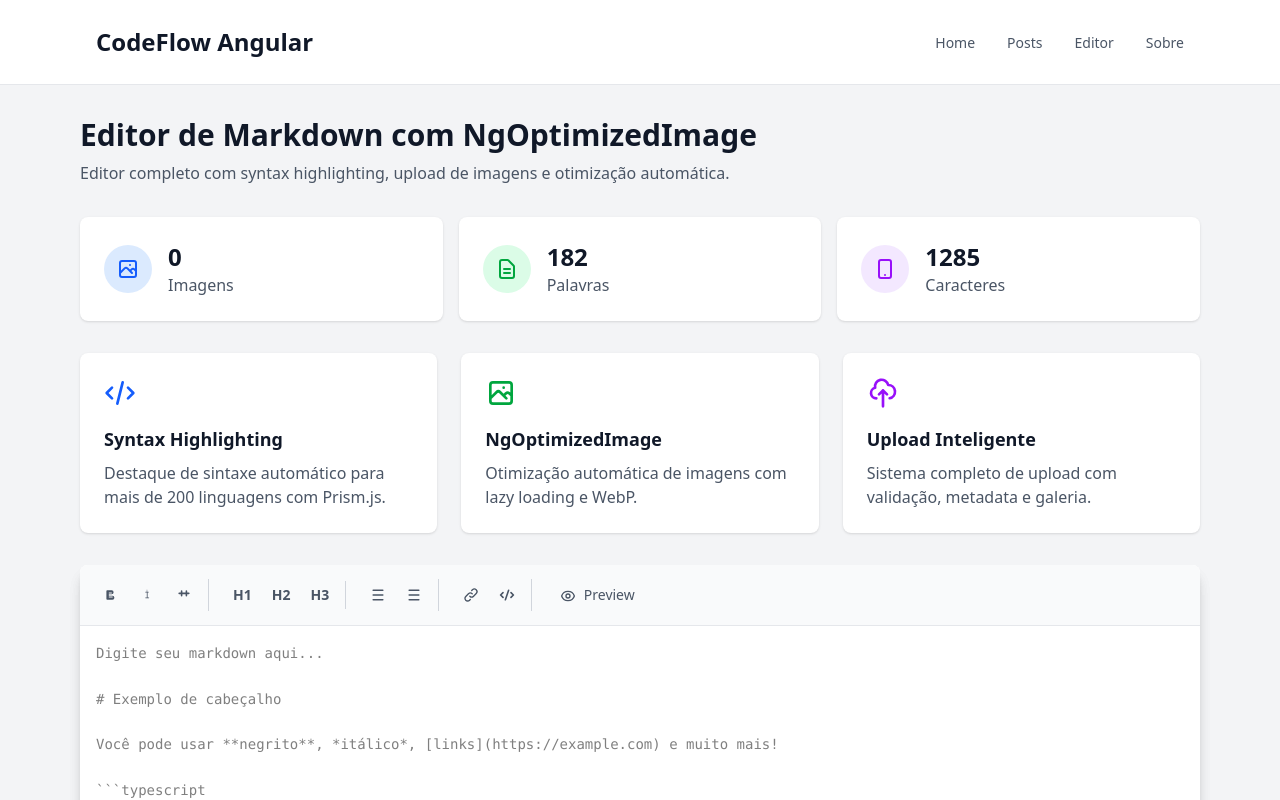
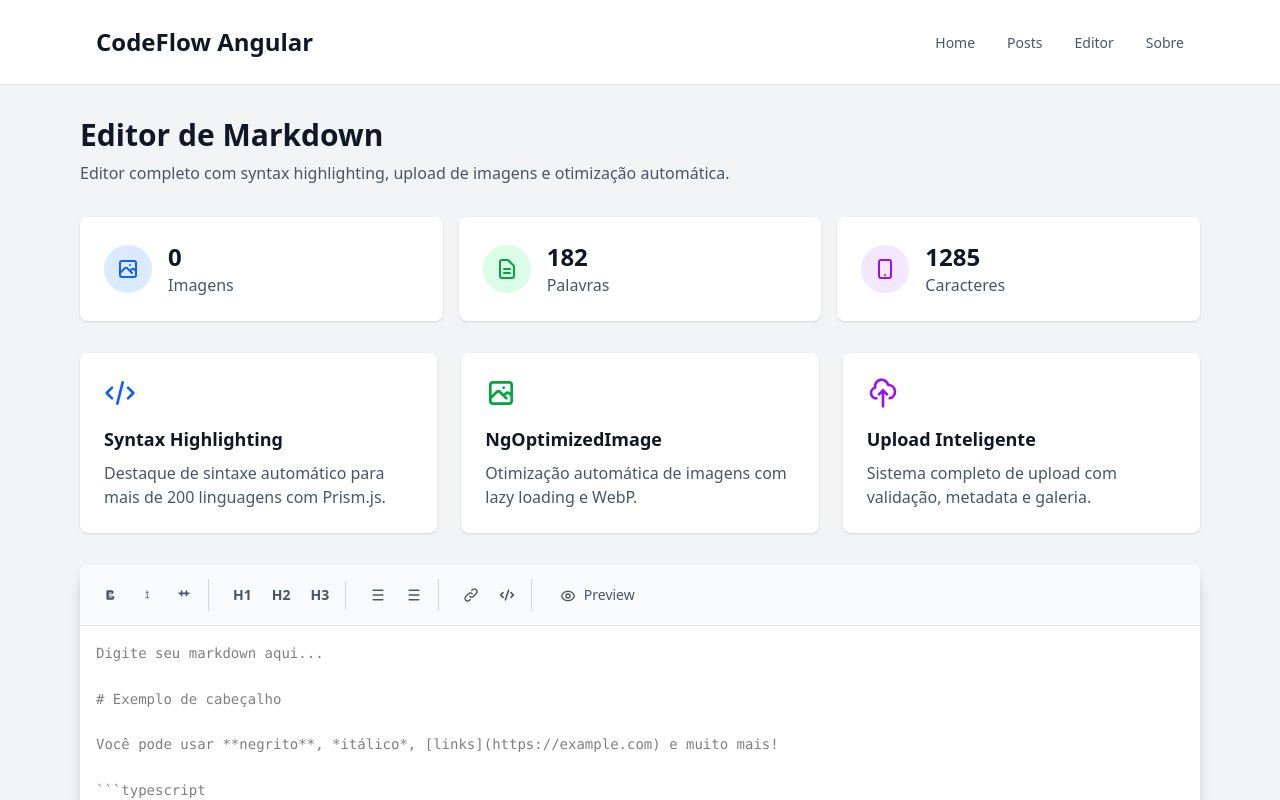
Before and after one commit to branzan-pablo/CodeFlow-, an Angular app: page /editor in a window 1280 px wide. Shown: the top 800 px of the page. Built offline with nearby package versions, Linux system fonts and the light colour scheme.

Commit message:
docs: simplify editor demo page title
Remove specific "NgOptimizedImage" mention from title to keep
description more general and focused on core functionality

```diff
--- a/src/app/pages/editor-demo/editor-demo.component.ts
+++ b/src/app/pages/editor-demo/editor-demo.component.ts
@@ -11,7 +11,7 @@ import { MarkdownEditorComponent } from '../../components/markdown-editor/markdo
         <!-- Header -->
         <div class="mb-8">
           <h1 class="text-3xl font-bold text-gray-900 mb-2">
-            Editor de Markdown com NgOptimizedImage
+            Editor de Markdown
           </h1>
           <p class="text-gray-600">
             Editor completo com syntax highlighting, upload de imagens e
```
